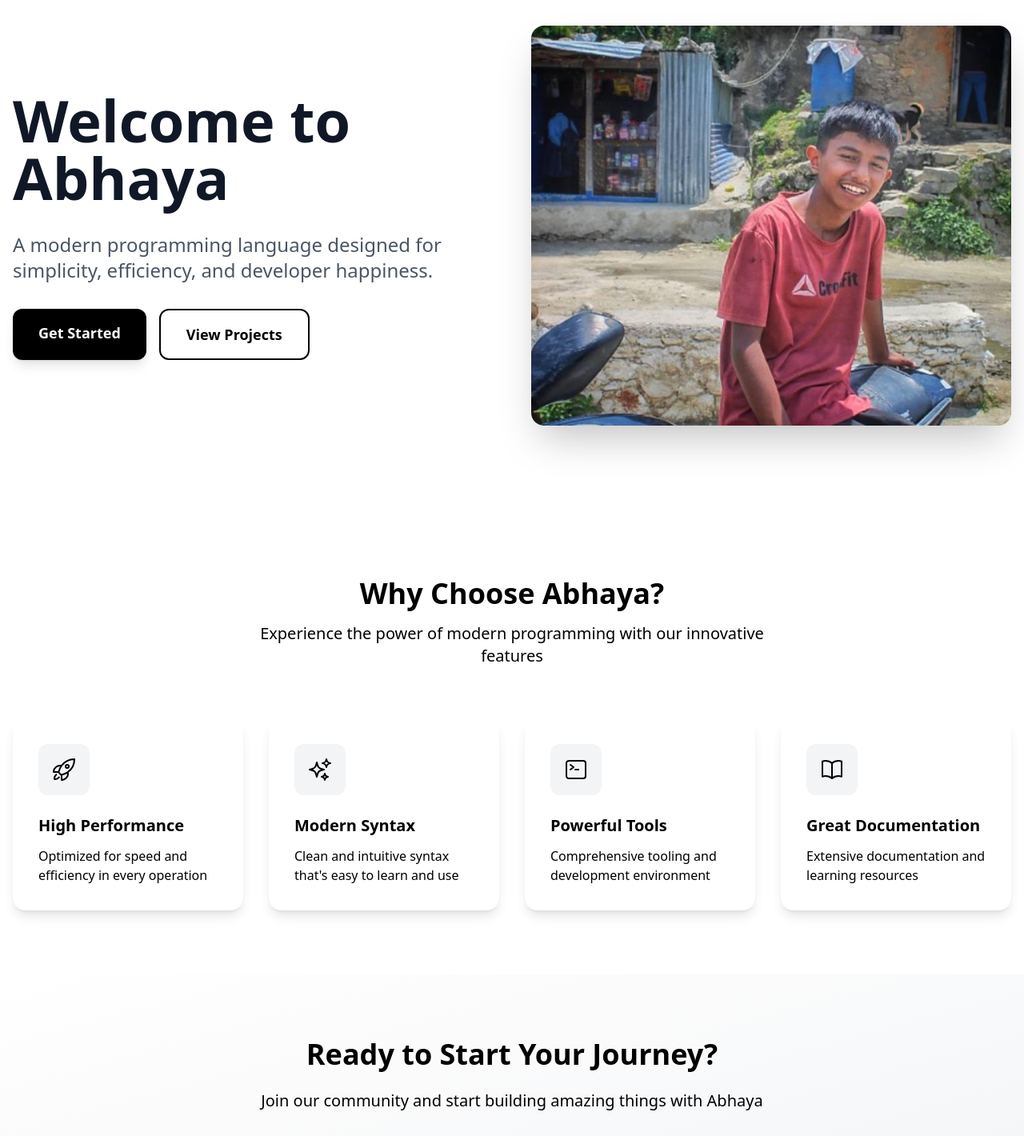
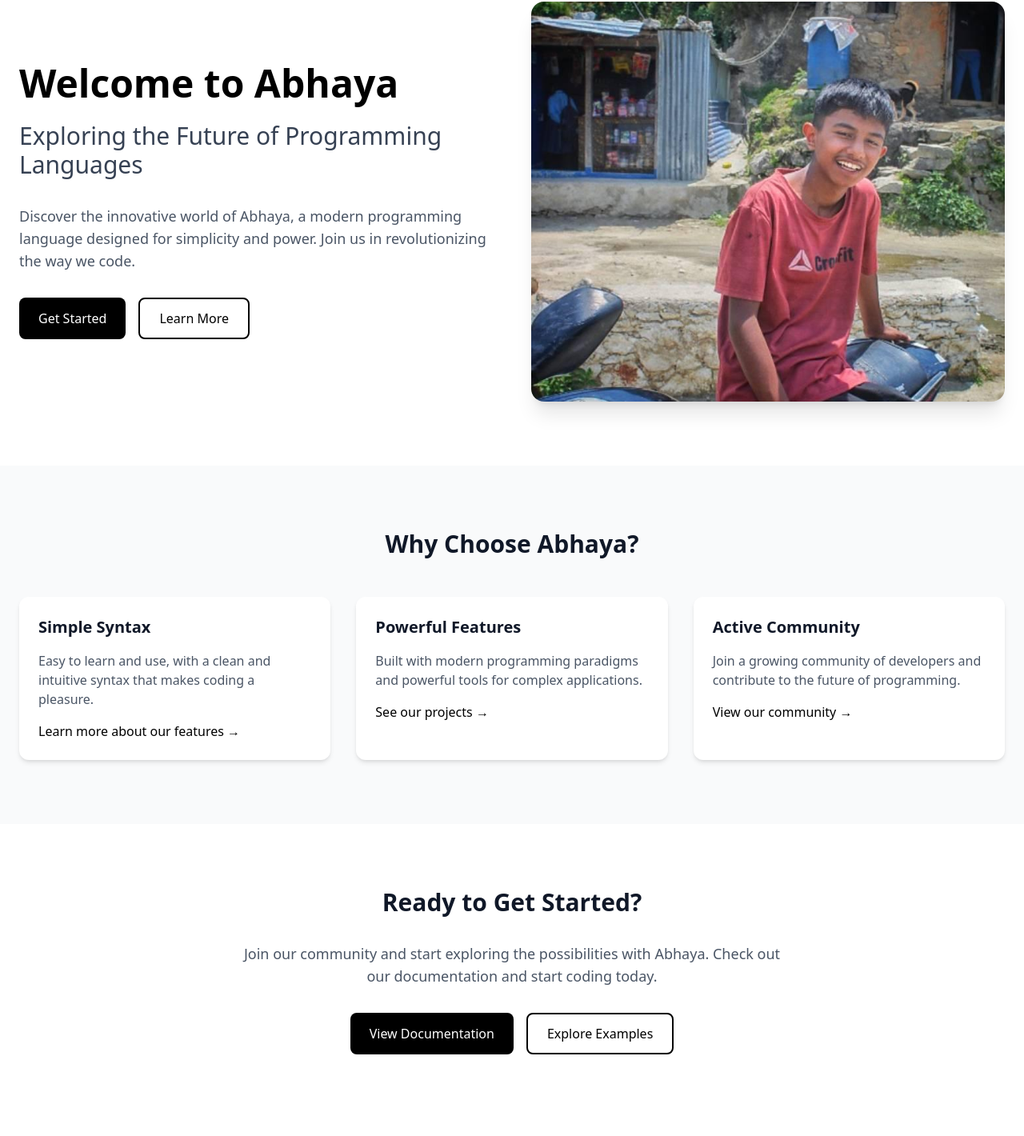
Before and after one commit to abhayabikramshahi/abhaya-website, a React (Vite) app: page / in a window 1280 px wide. Shown: the part 142-1562 px from the top of the page at 80% size. Built offline with nearby package versions, Linux system fonts and the light colour scheme.

Commit message:
fix seo issues

```diff
--- a/index.html
+++ b/index.html
@@ -4,8 +4,7 @@
     <meta charset="UTF-8" />
     <link rel="icon" type="image/svg+xml" href="/vite.svg" />
     <meta name="viewport" content="width=device-width, initial-scale=1.0" />
-    <meta name="description" content="Professional portfolio of a web developer, app developer, and creator of the Abhaya programming language" />
-    <title>Abhaya Bikram Shahi </title>
+    <meta name="description" content="Abhaya Bikram Shahi, web developer Nepal, app developer, portfolio, modern web development" />
     <link href="https://fonts.googleapis.com/css2?family=Inter:wght@400;500;600;700&display=swap" rel="stylesheet">
   </head>
   <body>
--- a/src/Pages/Home.jsx
+++ b/src/Pages/Home.jsx
@@ -17,63 +17,47 @@ export default function Home() {
   return (
     <>
       <SEO
-        title="Home"
-        description="Welcome to Abhaya Language - A modern programming language designed for simplicity and efficiency. Learn about our features, documentation, and community."
-        keywords="programming language, Abhaya, modern programming, efficient coding, programming language features"
+        title="Home | Abhaya Programming Language"
+        description="Abhaya is a cutting-edge programming language designed for modern software development. Experience the perfect blend of simplicity and power with our innovative syntax, comprehensive tooling, and active developer community. Start your journey with Abhaya today."
+        keywords="programming language, Abhaya, modern programming, efficient coding, software development, developer tools, programming language features, coding efficiency, developer community"
         type="website"
       />
 
       {/* Hero Section */}
-      <section className="relative min-h-[90vh] flex items-center bg-white">
-        <div className="container mx-auto px-4 py-16">
-          <div className="grid grid-cols-1 lg:grid-cols-2 gap-12 items-center">
+      <section className="relative py-20">
+        <div className="container mx-auto px-6">
+          <div className="grid md:grid-cols-2 gap-12 items-center">
             {/* Text Content */}
             <motion.div
               initial={{ opacity: 0, x: -20 }}
               animate={{ opacity: 1, x: 0 }}
               transition={{ duration: 0.5 }}
-              className="space-y-8 text-left"
+              className="text-left"
             >
-              <motion.h1
-                initial={{ opacity: 0, y: 20 }}
-                animate={{ opacity: 1, y: 0 }}
-                transition={{ delay: 0.2 }}
-                className="text-5xl md:text-7xl font-bold text-gray-900"
-              >
-                Welcome to{' '}
-                <span className="text-primary-600">
-                  Abhaya
-                </span>
-              </motion.h1>
-
-              <motion.p
-                initial={{ opacity: 0, y: 20 }}
-                animate={{ opacity: 1, y: 0 }}
-                transition={{ delay: 0.4 }}
-                className="text-xl md:text-2xl text-gray-600 max-w-2xl"
-              >
-                A modern programming language designed for simplicity, efficiency, and developer happiness.
-              </motion.p>
-
-              <motion.div
-                initial={{ opacity: 0, y: 20 }}
-                animate={{ opacity: 1, y: 0 }}
-                transition={{ delay: 0.6 }}
-                className="flex flex-col sm:flex-row gap-4"
-              >
+              <h1 className="text-4xl md:text-5xl font-bold text-black mb-6">
+                Welcome to Abhaya
+              </h1>
+              <h2 className="text-2xl md:text-3xl text-gray-700 mb-8">
+                Exploring the Future of Programming Languages
+              </h2>
+              <p className="text-lg text-gray-600 mb-8">
+                Discover the innovative world of Abhaya, a modern programming language designed for simplicity and power.
+                Join us in revolutionizing the way we code.
+              </p>
+              <div className="flex flex-wrap gap-4">
                 <Link
-                  to="/abhaya"
-                  className="bg-black text-white px-8 py-4 text-lg font-semibold rounded-xl shadow-lg hover:shadow-xl transition-all duration-300 hover:bg-gray-800"
+                  to="/projects"
+                  className="inline-flex items-center px-6 py-3 rounded-lg bg-black text-white hover:bg-gray-800 transition-colors duration-300"
                 >
                   Get Started
                 </Link>
                 <Link
-                  to="/projects"
-                  className="border-2 border-black px-8 py-4 text-lg font-semibold rounded-xl hover:bg-gray-50 transition-all duration-300 text-black"
+                  to="/about"
+                  className="inline-flex items-center px-6 py-3 rounded-lg border-2 border-black text-black hover:bg-gray-100 transition-colors duration-300"
                 >
-                  View Projects
+                  Learn More
                 </Link>
-              </motion.div>
+              </div>
             </motion.div>
 
             {/* Image */}
@@ -81,12 +65,12 @@ export default function Home() {
               initial={{ opacity: 0, x: 20 }}
               animate={{ opacity: 1, x: 0 }}
               transition={{ duration: 0.5, delay: 0.2 }}
-              className="relative h-[500px] rounded-2xl overflow-hidden shadow-2xl"
+              className="relative h-[500px]"
             >
               <img
                 src={abhaya1}
-                alt="Abhaya Hero"
-                className="w-full h-full object-cover"
+                alt="Abhaya Programming Language"
+                className="w-full h-full object-cover rounded-2xl shadow-xl"
               />
             </motion.div>
           </div>
@@ -94,100 +78,63 @@ export default function Home() {
       </section>
 
       {/* Features Section */}
-      <section className="py-20 bg-white dark:bg-gray-900">
-        <div className="container mx-auto px-4">
-          <motion.div
-            initial={{ opacity: 0, y: 20 }}
-            whileInView={{ opacity: 1, y: 0 }}
-            viewport={{ once: true }}
-            transition={{ duration: 0.5 }}
-            className="text-center mb-16"
-          >
-            <h2 className="text-4xl font-bold text-black dark:text-white mb-4">
-              Why Choose Abhaya?
-            </h2>
-            <p className="text-xl text-black dark:text-white max-w-2xl mx-auto">
-              Experience the power of modern programming with our innovative features
+      <section className="py-20 bg-gray-50">
+        <div className="container mx-auto px-6">
+          <h2 className="text-3xl font-bold text-center mb-12">Why Choose Abhaya?</h2>
+          <div className="grid md:grid-cols-3 gap-8">
+            <div className="bg-white p-6 rounded-xl shadow-md">
+              <h3 className="text-xl font-semibold mb-4">Simple Syntax</h3>
+              <p className="text-gray-600">
+                Easy to learn and use, with a clean and intuitive syntax that makes coding a pleasure.
               </p>
-          </motion.div>
-
-          <div className="grid grid-cols-1 md:grid-cols-2 lg:grid-cols-4 gap-8">
-            {[
-              {
-                icon: RocketLaunchIcon,
-                title: "High Performance",
-                description: "Optimized for speed and efficiency in every operation"
-              },
-              {
-                icon: SparklesIcon,
-                title: "Modern Syntax",
-                description: "Clean and intuitive syntax that's easy to learn and use"
-              },
-              {
-                icon: CommandLineIcon,
-                title: "Powerful Tools",
-                description: "Comprehensive tooling and development environment"
-              },
-              {
-                icon: BookOpenIcon,
-                title: "Great Documentation",
-                description: "Extensive documentation and learning resources"
-              }
-            ].map((feature, index) => (
-              <motion.div
-                key={feature.title}
-                initial={{ opacity: 0, y: 20 }}
-                whileInView={{ opacity: 1, y: 0 }}
-                viewport={{ once: true }}
-                transition={{ duration: 0.5, delay: index * 0.1 }}
-                className="bg-white dark:bg-gray-800 rounded-2xl p-8 shadow-lg hover:shadow-xl transition-all duration-300"
-              >
-                <div className="bg-gray-100 dark:bg-gray-700 p-4 rounded-xl w-16 h-16 flex items-center justify-center mb-6">
-                  <feature.icon className="w-8 h-8 text-black dark:text-white" />
+              <Link to="/skills" className="text-black font-medium hover:underline mt-4 inline-block">
+                Learn more about our features →
+              </Link>
             </div>
-                <h3 className="text-xl font-semibold text-black dark:text-white mb-3">
-                  {feature.title}
-                </h3>
-                <p className="text-black dark:text-white">
-                  {feature.description}
+            <div className="bg-white p-6 rounded-xl shadow-md">
+              <h3 className="text-xl font-semibold mb-4">Powerful Features</h3>
+              <p className="text-gray-600">
+                Built with modern programming paradigms and powerful tools for complex applications.
               </p>
-              </motion.div>
-            ))}
+              <Link to="/projects" className="text-black font-medium hover:underline mt-4 inline-block">
+                See our projects →
+              </Link>
+            </div>
+            <div className="bg-white p-6 rounded-xl shadow-md">
+              <h3 className="text-xl font-semibold mb-4">Active Community</h3>
+              <p className="text-gray-600">
+                Join a growing community of developers and contribute to the future of programming.
+              </p>
+              <Link to="/gallery" className="text-black font-medium hover:underline mt-4 inline-block">
+                View our community →
+              </Link>
+            </div>
           </div>
         </div>
       </section>
 
-      {/* CTA Section */}
-      <section className="py-20 bg-gradient-to-br from-white to-gray-100 dark:from-gray-900 dark:to-gray-800">
-        <div className="container mx-auto px-4">
-          <motion.div
-            initial={{ opacity: 0, y: 20 }}
-            whileInView={{ opacity: 1, y: 0 }}
-            viewport={{ once: true }}
-            transition={{ duration: 0.5 }}
-            className="max-w-4xl mx-auto text-center"
+      {/* Call to Action */}
+      <section className="py-20">
+        <div className="container mx-auto px-6 text-center">
+          <h2 className="text-3xl font-bold mb-8">Ready to Get Started?</h2>
+          <p className="text-lg text-gray-600 mb-8 max-w-2xl mx-auto">
+            Join our community and start exploring the possibilities with Abhaya.
+            Check out our documentation and start coding today.
+          </p>
+          <div className="flex flex-wrap justify-center gap-4">
+            <Link
+              to="/skills"
+              className="inline-flex items-center px-6 py-3 rounded-lg bg-black text-white hover:bg-gray-800 transition-colors duration-300"
             >
-            <h2 className="text-4xl font-bold text-black dark:text-white mb-6">
-              Ready to Start Your Journey?
-            </h2>
-            <p className="text-xl text-black dark:text-white mb-8">
-              Join our community and start building amazing things with Abhaya
-            </p>
-            <div className="flex flex-col sm:flex-row justify-center gap-4">
-              <Link
-                to="/abhaya"
-                className="bg-white border-2 border-black px-8 py-4 text-lg font-semibold rounded-xl shadow-lg hover:shadow-xl transition-all duration-300 text-black hover:bg-gray-100"
-              >
-                Get Started Now
+              View Documentation
             </Link>
             <Link
-                to="/about"
-                className="btn-outline px-8 py-4 text-lg font-semibold rounded-xl hover:bg-gray-100 dark:hover:bg-gray-700 transition-all duration-300 text-black dark:text-white"
+              to="/gallery"
+              className="inline-flex items-center px-6 py-3 rounded-lg border-2 border-black text-black hover:bg-gray-100 transition-colors duration-300"
             >
-                Learn More
+              Explore Examples
             </Link>
           </div>
-          </motion.div>
         </div>
       </section>
     </>
```
Lines whose indentation alone changed are shown as unchanged.
